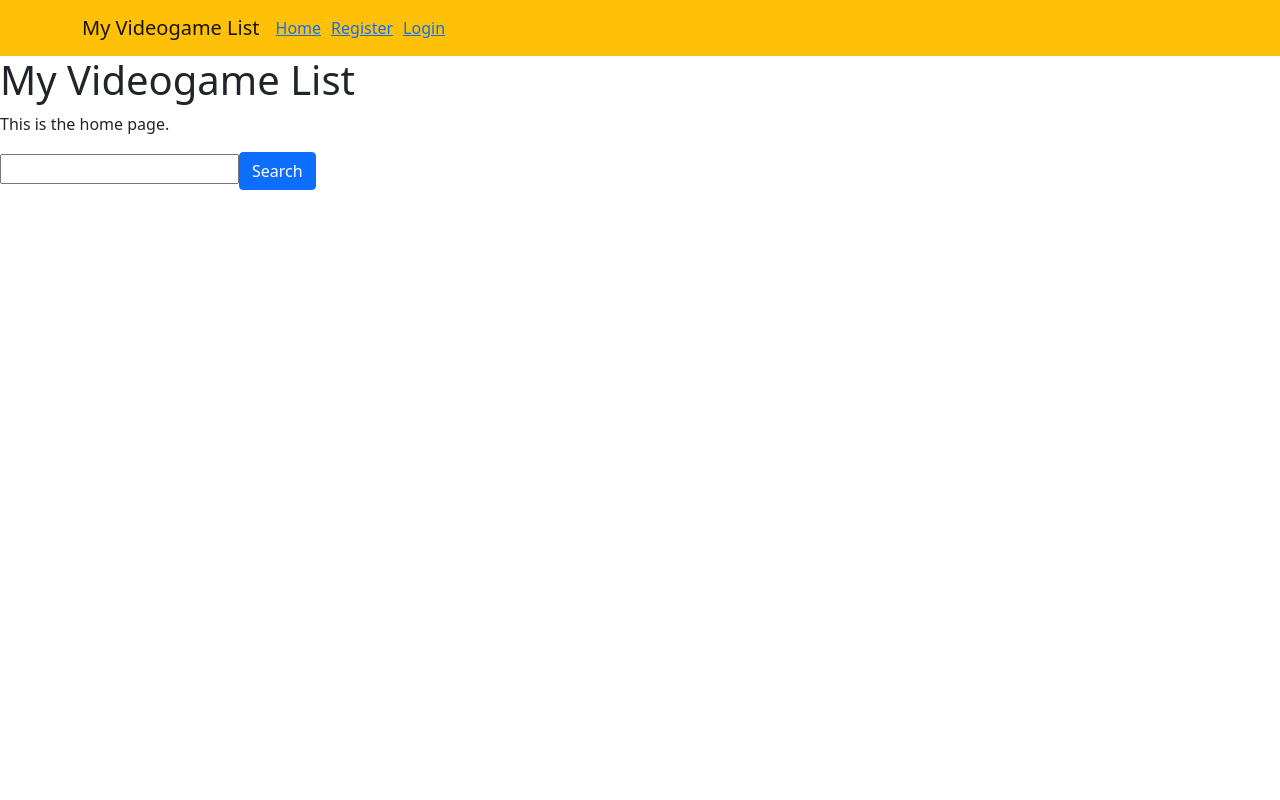
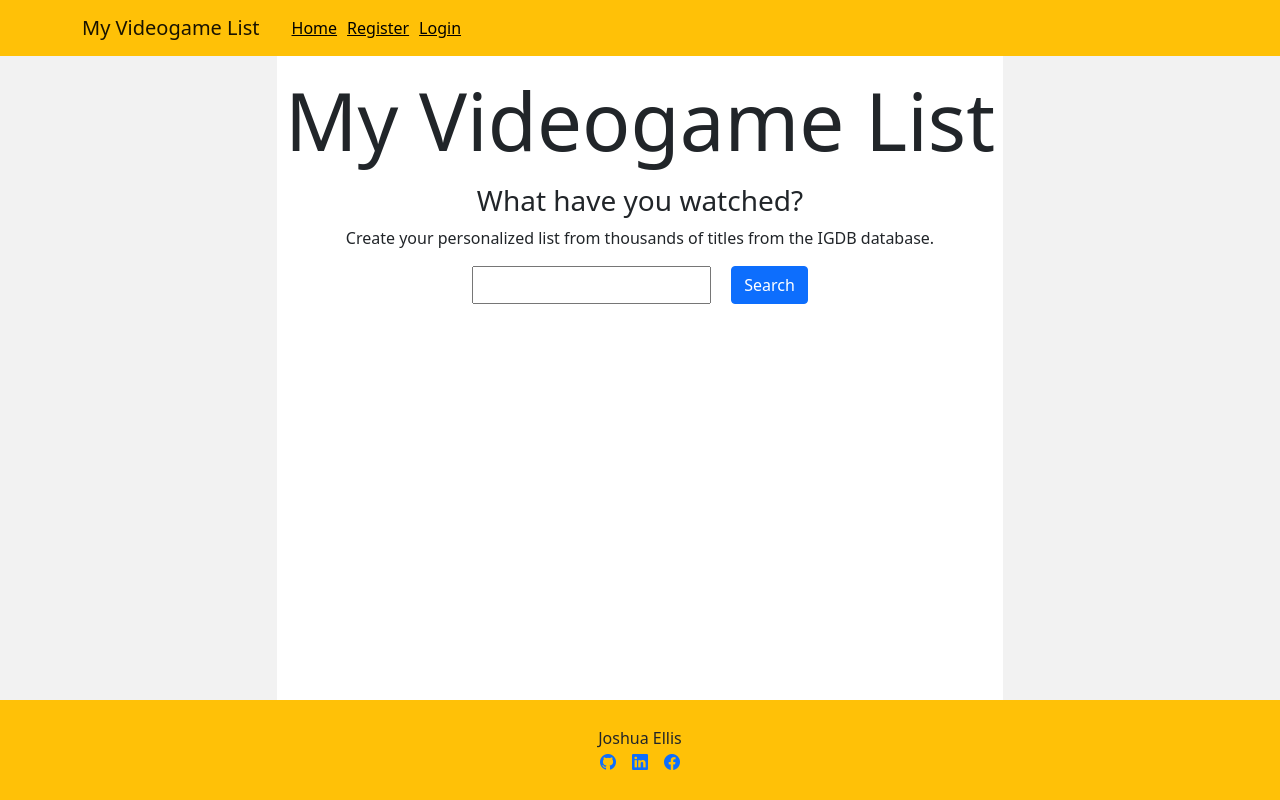
Before and after one commit to jellis21/my-videogame-list, a React (Create React App) app in the folder client/: page / in a window 1280 px wide. Built offline with nearby package versions, Linux system fonts and the light colour scheme.

Commit message:
Begins styling on Home.jsx

```diff
--- a/client/public/index.html
+++ b/client/public/index.html
@@ -14,6 +14,10 @@
       href="https://cdn.jsdelivr.net/npm/bootstrap@5.1.3/dist/css/bootstrap.min.css"
       integrity="sha384-1BmE4kWBq78iYhFldvKuhfTAU6auU8tT94WrHftjDbrCEXSU1oBoqyl2QvZ6jIW3"
       crossorigin="anonymous"
+    />
+    <link
+      rel="stylesheet"
+      href="https://cdn.jsdelivr.net/npm/bootstrap-icons@1.7.2/font/bootstrap-icons.css"
     />
     <link rel="apple-touch-icon" href="%PUBLIC_URL%/logo192.png" />
     <!--
--- a/client/src/App.css
+++ b/client/src/App.css
@@ -1,3 +1,30 @@
+/* General */
+
+ul {
+  list-style-type: none;
+}
+
+/* App.js */
+.App {
+  background-color: #f2f2f2;
+  display: flex;
+  flex-direction: column;
+  height: 100%;
+  min-height: 100vh;
+}
+main {
+  flex-grow: 1;
+  max-width: 960px;
+  min-width: 540px;
+  background-color: #fff;
+}
+
+/* Home.jsx */
+.home__search-button {
+  margin-left: 20px;
+}
+
+/* NavBar.jsx */
 .nav-button {
   font-size: 100%;
   font-family: inherit;
@@ -7,9 +34,14 @@
   text-decoration: underline;
   text-align: left;
 }
-
 .nav-margin {
   margin-right: 10px;
+}
+.nav-color {
+  color: black;
+}
+.nav-color:hover {
+  color: orangered;
 }
 
 /* body {
@@ -17,6 +49,22 @@
   max-height: 100vh;
 } */
 
+/* Lists.jsx */
 .list-figure {
   height: 600px;
 }
+
+/* Footer.jsx */
+.footer__center {
+  display: flex;
+  flex-direction: column;
+  height: 100px;
+  align-items: center;
+  justify-content: center;
+  /* margin: 0 auto; */
+}
+.footer__center__social-links {
+  display: flex;
+  justify-content: space-between;
+  width: 80px;
+}
--- a/client/src/App.js
+++ b/client/src/App.js
@@ -5,18 +5,22 @@ import Register from './pages/Register';
 import Login from './pages/Login';
 import NavBar from './components/NavBar';
 import Lists from './pages/Lists';
+import Footer from './components/Footer';
 import 'bootstrap/dist/css/bootstrap.min.css';
 
 function App() {
   return (
     <div className="App">
       <NavBar />
+      <main className="mx-auto">
       <Routes>
         <Route path='/' element={<Home />}></Route>
         <Route path="/register" element={<Register />} />
         <Route path="/login" element={<Login />} />
         <Route path="/lists" element={<Lists />} />
       </Routes>
+      </main>
+      <Footer />
     </div>
   );
 }
--- /dev/null
+++ b/client/src/components/Footer.jsx
@@ -0,0 +1,36 @@
+import React from "react";
+
+function Footer() {
+  return (
+    <footer className="bg-warning">
+      <div className="footer__center">
+        <div>Joshua Ellis</div>
+          <div className="footer__center__social-links d-inline-flex">
+            <a
+              href="https://github.com/jellis21"
+              className="github"
+              target="blank"
+            >
+              <i className="bi bi-github"></i>
+            </a>
+            <a
+              href="https://www.linkedin.com/in/joshua-ellis-cpcu-51180a32"
+              className="linkedin"
+              target="blank"
+            >
+              <i className="bi bi-linkedin"></i>
+            </a>
+            <a
+              href="https://facebook.com/joshua.ellis.338"
+              className="facebook"
+              target="blank"
+            >
+              <i className="bi bi-facebook"></i>
+            </a>
+          </div>
+      </div>
+    </footer>
+  );
+}
+
+export default Footer;
--- a/client/src/components/NavBar.jsx
+++ b/client/src/components/NavBar.jsx
@@ -31,21 +31,21 @@ function NavBar() {
 <Navbar bg="warning" variant="light" expand="md">
   <Container>
     <Navbar.Brand href="#home">My Videogame List</Navbar.Brand>
-    { isLoggedIn ? <Navbar.Text> Welcome, {user} </Navbar.Text> : <Navbar.Text></Navbar.Text>}
+    { isLoggedIn ? <Navbar.Text> Hi, {user} </Navbar.Text> : <Navbar.Text></Navbar.Text>}
 
     <Navbar.Toggle aria-controls="basic-navbar-nav" />
     <Navbar.Collapse id="basic-navbar-nav">
       <Nav className="me-auto">
-      <Link className='nav-margin' to="/">Home</Link>
+      <Link className='nav-margin nav-color ms-md-3' to="/">Home</Link>
           { isLoggedIn ? (
             <>
-            <Link className='nav-margin' to="/lists">My List</Link>
-            <button className="nav-button link-primary" href="#" onClick={() => handleLogout()}>Log Out</button>
+            <Link className='nav-margin nav-color' to="/lists">My List</Link>
+            <button className="nav-button nav-color" href="#" onClick={() => handleLogout()}>Log Out</button>
             </>
           ) : (
             <>
-            <Link className='nav-margin' to="/register">Register</Link>
-            <Link className='nav-margin' to="/login">Login</Link>
+            <Link className='nav-margin nav-color' to="/register">Register</Link>
+            <Link className='nav-margin nav-color' to="/login">Login</Link>
             </>
           )}
       </Nav>
--- a/client/src/pages/Home.jsx
+++ b/client/src/pages/Home.jsx
@@ -2,8 +2,8 @@ import axios from "axios";
 import React, { useState } from "react";
 import Card from "react-bootstrap/Card";
 import Button from "react-bootstrap/Button";
-import Modal from 'react-bootstrap/Modal';
-import Form from 'react-bootstrap/Form';
+import Modal from "react-bootstrap/Modal";
+import Form from "react-bootstrap/Form";
 import { useNavigate } from "react-router-dom";
 
 const Home = () => {
@@ -39,10 +39,10 @@ const Home = () => {
       navigate("/login");
       return;
     }
-    handleShow()
-    setGameName(e.target.id)
-    console.log(gameName)
-  }
+    handleShow();
+    setGameName(e.target.id);
+    console.log(gameName);
+  };
   // Add game to db pt. 2
   const addGameFinish = (e) => {
     e.preventDefault();
@@ -52,20 +52,27 @@ const Home = () => {
       data: {
         token,
         game_name: gameName,
-        ranking
-      }
+        ranking,
+      },
     })
-      .then(res => { console.log(res)})
-      .catch(err => alert(err.response.data.error));
-    e.target.innerText = 'Success!';
-    e.target.className = "bg-success text-light"
-  }
+      .then((res) => {
+        console.log(res);
+      })
+      .catch((err) => alert(err.response.data.error));
+    e.target.innerText = "Success!";
+    e.target.className = "bg-success text-light";
+  };
 
   return (
     <div>
-      <h1>My Videogame List</h1>
-      <p>This is the home page.</p>
-      <form onSubmit={(e) => handleSearch(e)}>
+      <div className="mx-2">
+      <h1 className="display-1 text-center my-3">My Videogame List</h1>
+      <h3 className="text-center">What have you watched?</h3>
+      <p className="text-center">
+        Create your personalized list from thousands of titles from the
+        IGDB database.
+      </p>
+      <form className="d-flex justify-content-center mb-5" onSubmit={(e) => handleSearch(e)}>
         <input
           onChange={(e) => {
             setSearchValue(e.target.value);
@@ -74,14 +81,14 @@ const Home = () => {
           value={searchValue}
           required
         />
-        <button className="btn btn-primary" type="submit">
+        <button className="btn btn-primary home__search-button" type="submit">
           Search
         </button>
       </form>
-      <ul>
+      <ul className="d-md-flex flex-md-wrap justify-content-md-around">
         {searchResults.map((result) => (
           <li key={result.id}>
-            <Card style={{ width: "18rem" }}>
+            <Card className="mb-5 mx-auto" style={{ width: "18rem" }}>
               <Card.Img variant="top" src={result.url} />
               <Card.Body>
                 <Card.Title>{result.name}</Card.Title>
@@ -89,7 +96,13 @@ const Home = () => {
                   Some quick example text to build on the card title and make up
                   the bulk of the card's content.
                 </Card.Text>
-                <Button onClick={addGameStart} id={result.name} variant="primary">Add game</Button>
+                <Button
+                  onClick={addGameStart}
+                  id={result.name}
+                  variant="primary"
+                >
+                  Add game
+                </Button>
               </Card.Body>
             </Card>
           </li>
@@ -97,17 +110,22 @@ const Home = () => {
       </ul>
 
       <>
-      {/* <Button variant="primary" onClick={handleShow}>
-        Launch demo modal
-      </Button> */}
-
         <Modal show={show} onHide={handleClose}>
           <Modal.Header closeButton>
             <Modal.Title>Add game</Modal.Title>
           </Modal.Header>
           <Modal.Body>
-          <form onSubmit={(e) => {addGameFinish(e)}}>
-            <Form.Select onChange={(e) => {setRanking(e.target.value)}} aria-label="Default select example">
+            <form
+              onSubmit={(e) => {
+                addGameFinish(e);
+              }}
+            >
+              <Form.Select
+                onChange={(e) => {
+                  setRanking(e.target.value);
+                }}
+                aria-label="Default select example"
+              >
                 <option value="0">0</option>
                 <option value="1">1</option>
                 <option value="2">2</option>
@@ -132,7 +150,7 @@ const Home = () => {
           </Modal.Footer>
         </Modal>
       </>
-
+    </div>
       </div>
   );
 };
--- a/client/src/pages/Lists.jsx
+++ b/client/src/pages/Lists.jsx
@@ -47,7 +47,7 @@ function Lists() {
 
   return (
     <div>
-      <h1>My List</h1>
+      <h1 className="display-1 text-center mt-3">My List</h1>
       {lists && lists.length === 0 && (
         <Figure className="d-flex flex-column justify-content-center align-items-center list-figure">
         <Figure.Image
```
Lines whose indentation alone changed are shown as unchanged.
